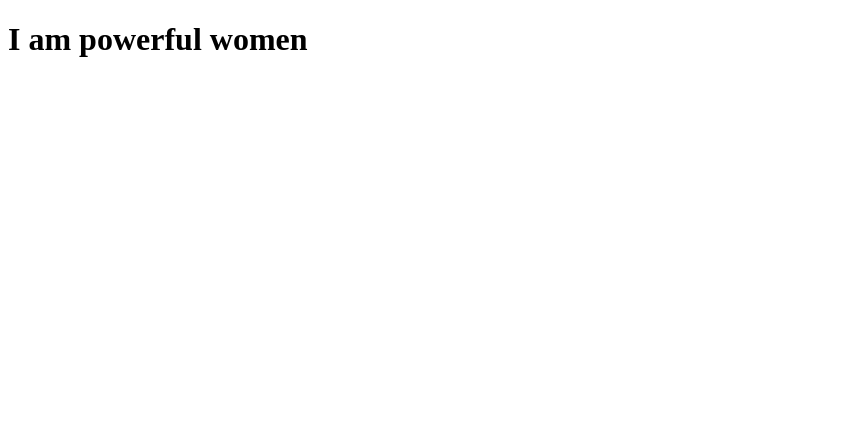
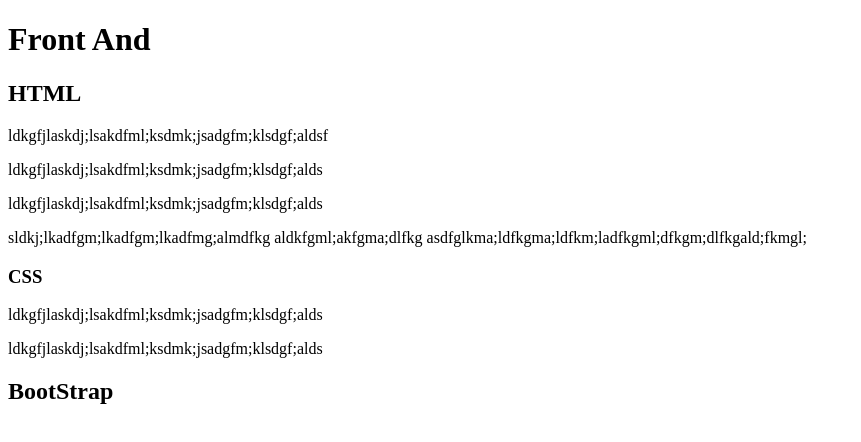
Before and after one commit to DeryaTelli/HTML, a plain HTML site: page proje.html in a window 1280 px wide. Shown: the whole page, without its empty margins (0-861 px from the left). Drawn offline with Linux system fonts and the light colour scheme.

Commit message:
I learned the title and paragraf tags

```diff
--- a/proje.html
+++ b/proje.html
@@ -9,6 +9,20 @@
 <body>
 
 
-    <h1>I am powerful women</h1>
+    <h1>Front And </h1>
+    <h2>HTML</h2>
+    <p>ldkgfjlaskdj;lsakdfml;ksdmk;jsadgfm;klsdgf;aldsf</p>
+    <p>ldkgfjlaskdj;lsakdfml;ksdmk;jsadgfm;klsdgf;alds</p>
+    <p>ldkgfjlaskdj;lsakdfml;ksdmk;jsadgfm;klsdgf;alds</p>
+    <p>sldkj;lkadfgm;lkadfgm;lkadfmg;almdfkg
+        aldkfgml;akfgma;dlfkg
+        asdfglkma;ldfkgma;ldfkm;ladfkgml;dfkgm;dlfkgald;fkmgl;
+        <!-- Enter tusuna basip satir atlasanda bir paragraf icinde
+        onu tek satir olarak kabul edecektir alt alta yazmak istiyorsan ayri ayri paragraf olustur  -->
+    </p>
+    <h3>CSS</h3>
+    <p>ldkgfjlaskdj;lsakdfml;ksdmk;jsadgfm;klsdgf;alds</p>
+    <p>ldkgfjlaskdj;lsakdfml;ksdmk;jsadgfm;klsdgf;alds</p>
+    <h2>BootStrap</h2>
 </body>
 </html>
```
